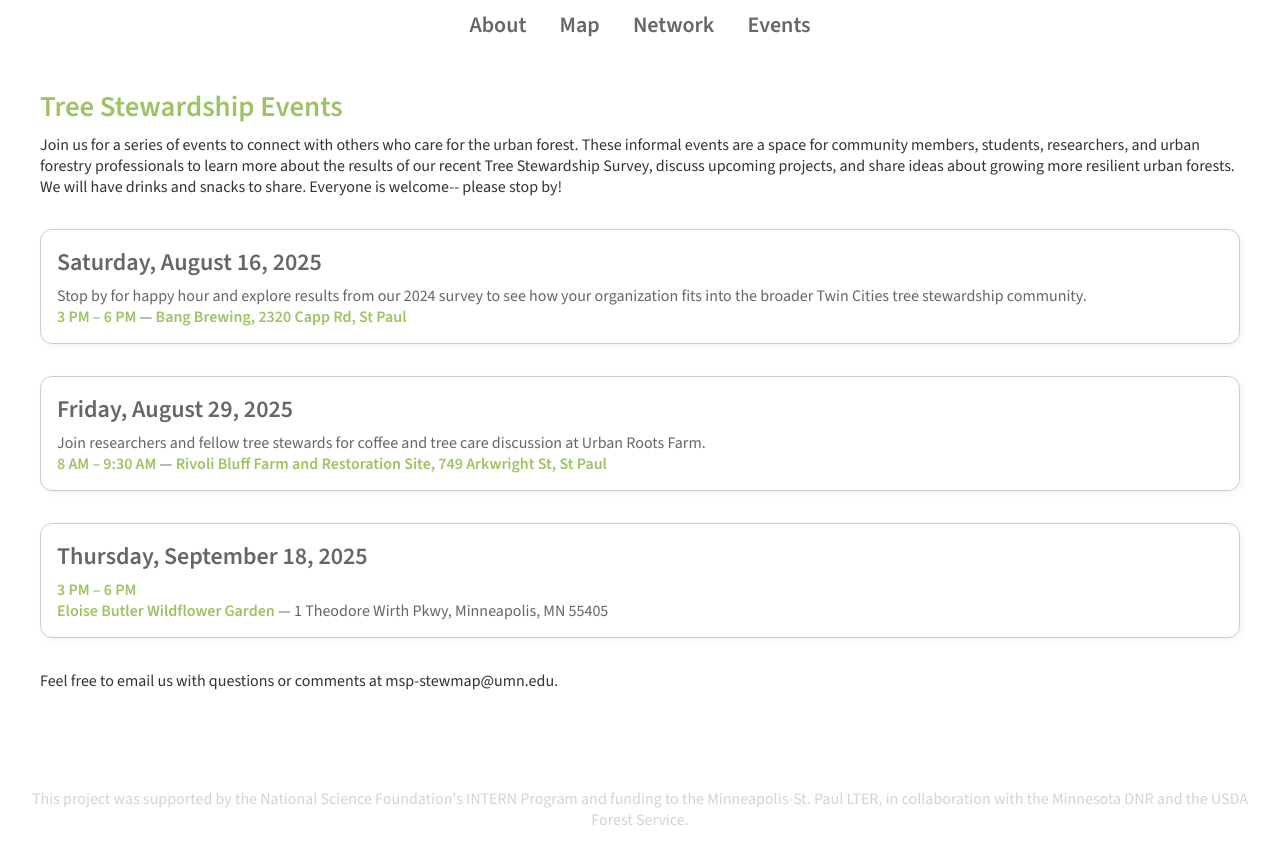
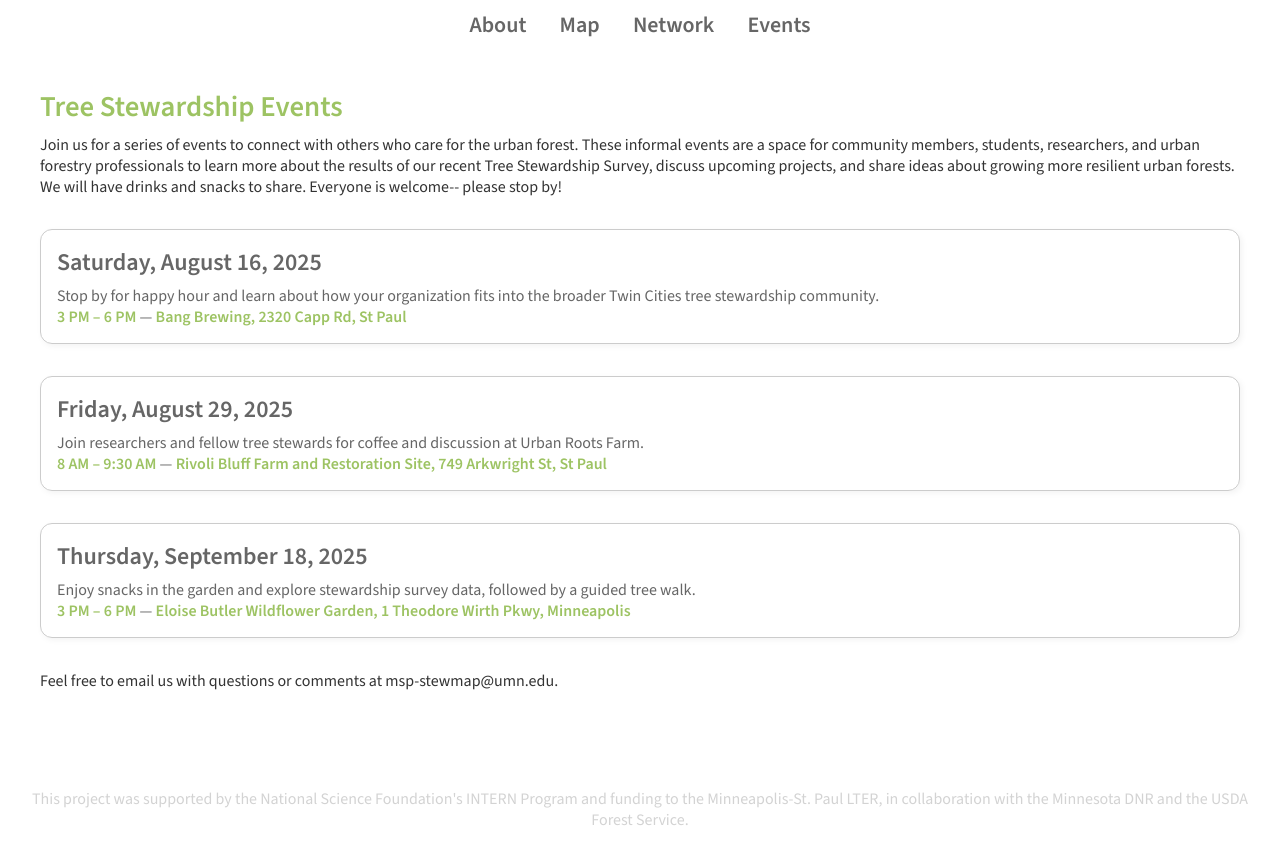
Before and after one commit to MSP-LTER/stewmap, a Jekyll site: the page built from events.md, in a window 1280 px wide. Shown: the top 864 px of the page. Built offline with Jekyll 4.4.1, drawn with Linux system fonts in a browser that asks for light colours.

Commit message:
Update events.md

```diff
--- a/events.md
+++ b/events.md
@@ -50,7 +50,7 @@ layout: default
 <div class="event-box">
   <div class="event-date">Saturday, August 16, 2025</div>
   <div>
-    Stop by for happy hour and explore results from our 2024 survey to see how your organization fits into the broader Twin Cities tree stewardship community.
+    Stop by for happy hour and learn about how your organization fits into the broader Twin Cities tree stewardship community.
   </div>
   <div>
     <span class="event-highlight">3 PM – 6 PM</span> —
@@ -61,7 +61,7 @@ layout: default
 <div class="event-box">
   <div class="event-date">Friday, August 29, 2025</div>
   <div>
-    Join researchers and fellow tree stewards for coffee and tree care discussion at Urban Roots Farm.
+    Join researchers and fellow tree stewards for coffee and discussion at Urban Roots Farm.
   </div>
   <div>
     <span class="event-highlight">8 AM – 9:30 AM</span> —
@@ -71,9 +71,12 @@ layout: default
 
 <div class="event-box">
   <div class="event-date">Thursday, September 18, 2025</div>
-  <div><span class="event-highlight">3 PM – 6 PM</span></div>
   <div>
-    <span class="event-highlight">Eloise Butler Wildflower Garden</span> — 1 Theodore Wirth Pkwy, Minneapolis, MN 55405
+    Enjoy snacks in the garden and explore stewardship survey data, followed by a guided tree walk.
+  </div>
+  <div>
+    <span class="event-highlight">3 PM – 6 PM</span> —
+    <span class="event-highlight">Eloise Butler Wildflower Garden, 1 Theodore Wirth Pkwy, Minneapolis</span>
   </div>
 </div>
 
```
